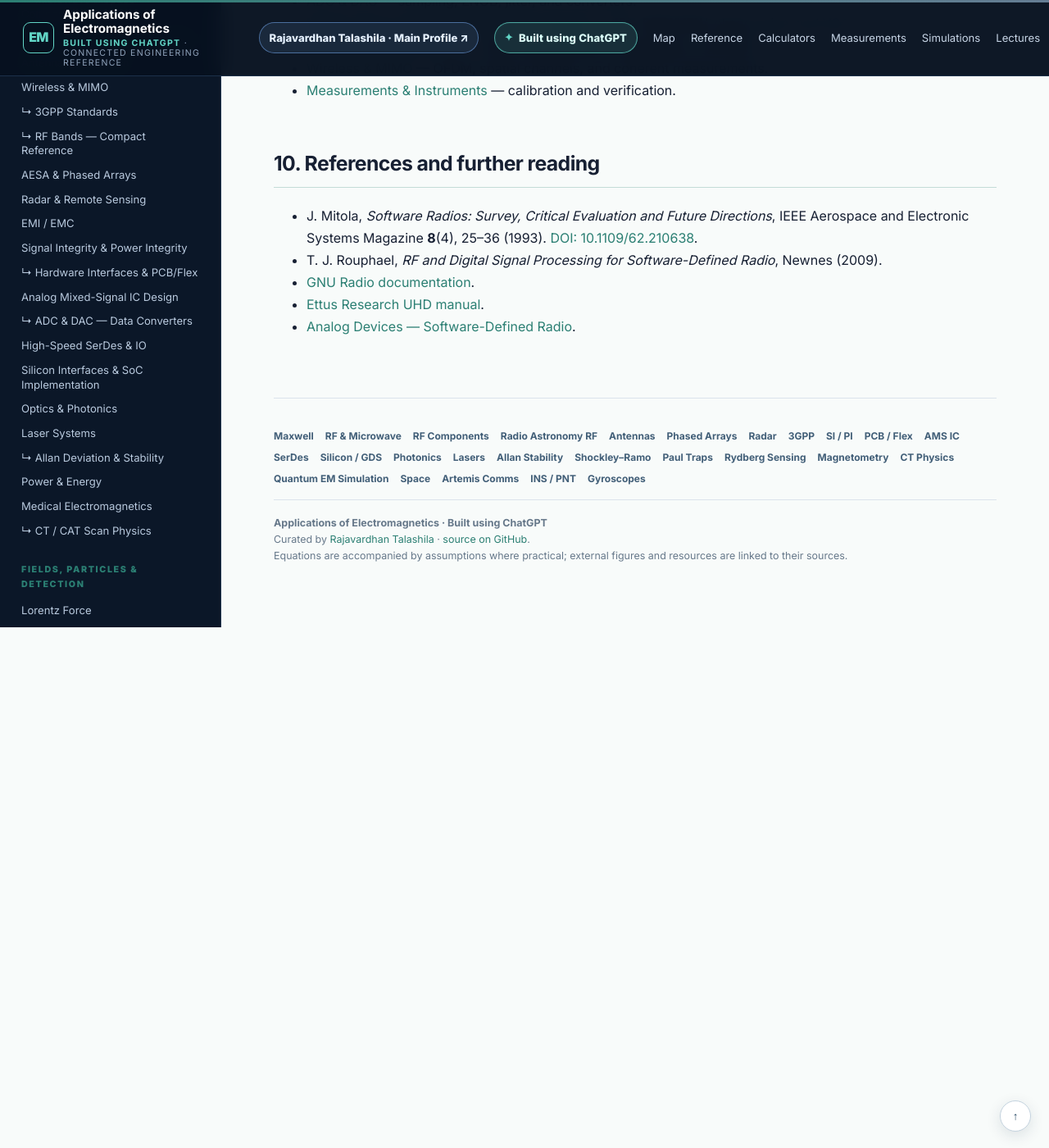
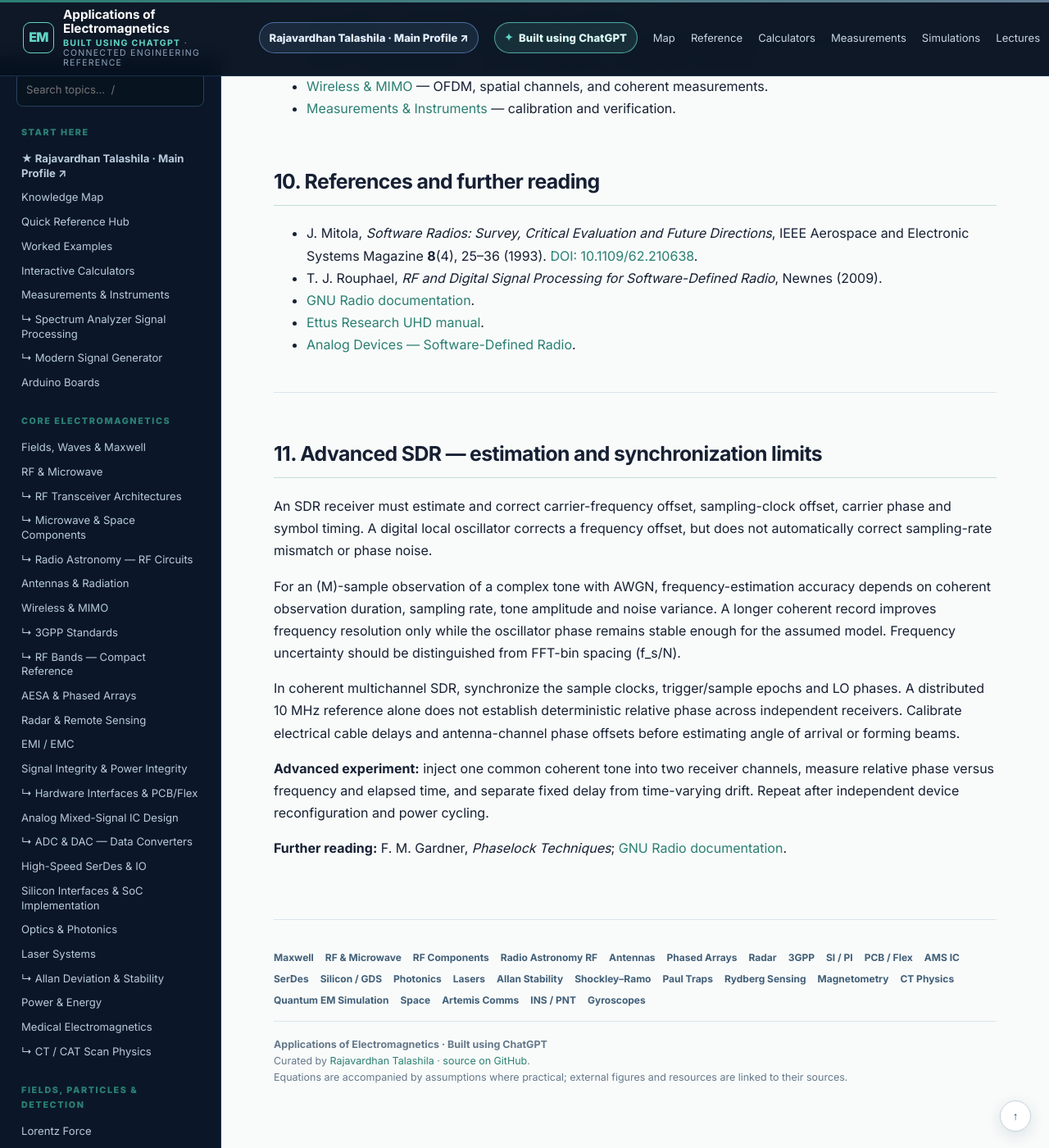
Before and after one commit to RajavardhanT/Electromagnetics_Applications, a Jekyll site: the page built from sdr/index.md, in a window 1280 px wide and 1400 px high, scrolled down 5894 px. Shown: the whole window at 82% size. Built offline with Jekyll 4.4.1, drawn with Linux system fonts in a browser that asks for light colours; before the commit the page ends 6658 px from its top, so only the background shows below that; some of the changed text lies outside the part shown.

Commit message:
Introduce advanced engineering analysis in sdr/index.md

```diff
--- a/sdr/index.md
+++ b/sdr/index.md
@@ -184,3 +184,18 @@ Choose hardware based on **frequency range, usable instantaneous bandwidth, full
 - [GNU Radio documentation](https://wiki.gnuradio.org/index.php/Main_Page).
 - [Ettus Research UHD manual](https://files.ettus.com/manual/).
 - [Analog Devices — Software-Defined Radio](https://www.analog.com/en/solutions/software-defined-radio.html).
+
+
+---
+
+## 11. Advanced SDR — estimation and synchronization limits
+
+An SDR receiver must estimate and correct carrier-frequency offset, sampling-clock offset, carrier phase and symbol timing. A digital local oscillator corrects a frequency offset, but does not automatically correct sampling-rate mismatch or phase noise.
+
+For an \(M\)-sample observation of a complex tone with AWGN, frequency-estimation accuracy depends on coherent observation duration, sampling rate, tone amplitude and noise variance. A longer coherent record improves frequency resolution only while the oscillator phase remains stable enough for the assumed model. Frequency uncertainty should be distinguished from FFT-bin spacing \(f_s/N\).
+
+In coherent multichannel SDR, synchronize the sample clocks, trigger/sample epochs and LO phases. A distributed 10 MHz reference alone does not establish deterministic relative phase across independent receivers. Calibrate electrical cable delays and antenna-channel phase offsets before estimating angle of arrival or forming beams.
+
+**Advanced experiment:** inject one common coherent tone into two receiver channels, measure relative phase versus frequency and elapsed time, and separate fixed delay from time-varying drift. Repeat after independent device reconfiguration and power cycling.
+
+**Further reading:** F. M. Gardner, *Phaselock Techniques*; [GNU Radio documentation](https://wiki.gnuradio.org/index.php/Main_Page).
```
